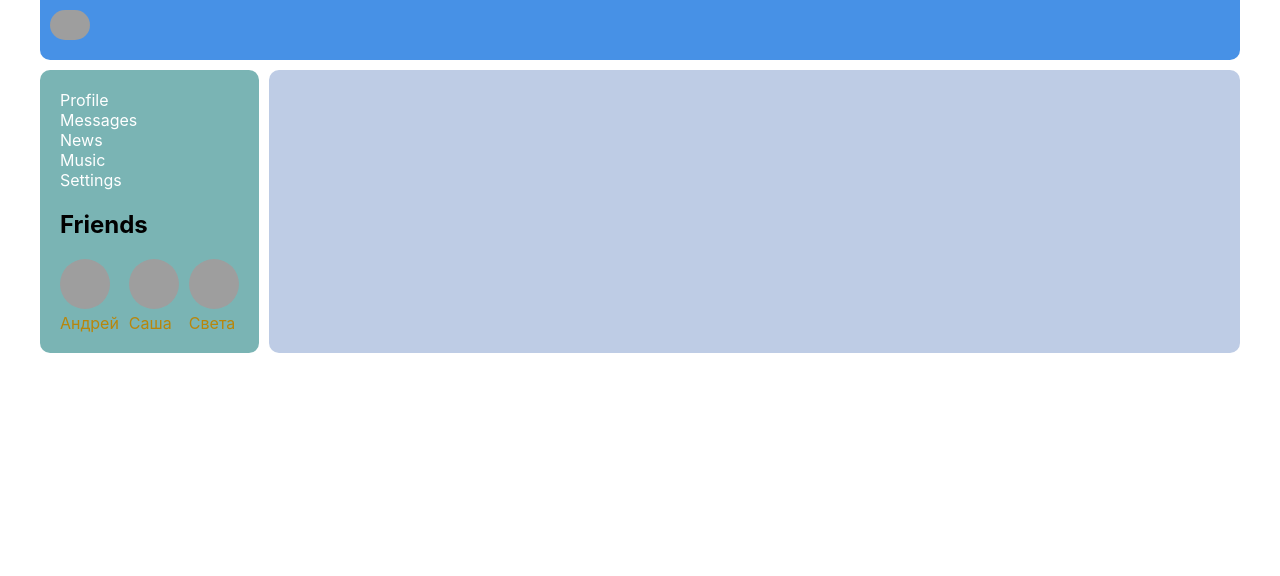
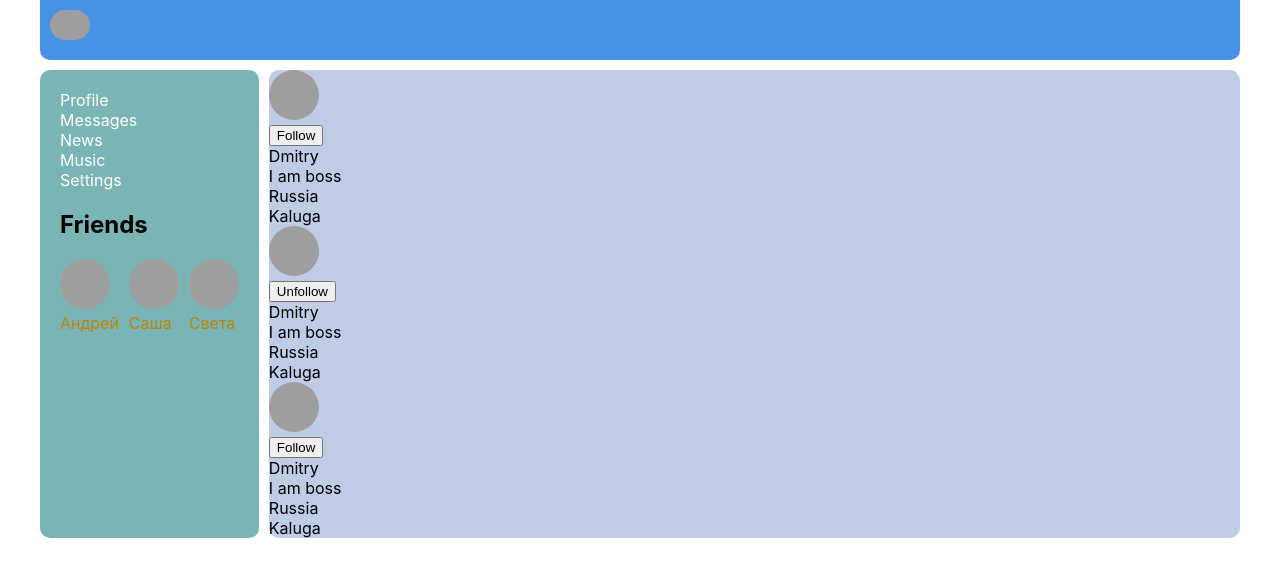
Before and after one commit to DonSaliere/Social-network, a React (Create React App) app: page /users in a window 1280 px wide. Shown: the top 576 px of the page. Built offline with nearby package versions, Linux system fonts and the light colour scheme; grey boxes are pictures that could not be loaded.

Commit message:
49 - Create user page

```diff
--- a/src/App.js
+++ b/src/App.js
@@ -7,6 +7,7 @@
 import { Route, BrowserRouter } from 'react-router-dom';
 import DialogsContainer from './components/Dialogs/DialogsContainer';
 import NavbarContainer from './components/Navbar/NavbarContainer';
+import UsersContainer from './components/Users/UsersContainer';
 
 const App = (props) => {
   return (
@@ -18,6 +19,8 @@
             render={() => <DialogsContainer/>} />
           <Route path='/profile'
             render={() => <Profile />} />
+          <Route path='/users'
+            render={() => <UsersContainer/>} />
         </div>
       </div>
   );
--- a/src/components/Redux/redux-store.js
+++ b/src/components/Redux/redux-store.js
@@ -2,11 +2,13 @@
 import profileReducer from "./profile-reducer"
 import dialogsReducer from "./dialogs-reducer"
 import sidebarReducer from "./sidebar-reducer"
+import usersReducer from "./users-reducer";
 
 let reducers = combineReducers({
     profilePage: profileReducer,
     dialogsPage: dialogsReducer,
-    sideBar: sidebarReducer
+    sideBar: sidebarReducer,
+    usersPage: usersReducer
 });
 
 let store = createStore(reducers);
--- /dev/null
+++ b/src/components/Redux/users-reducer.js
@@ -0,0 +1,49 @@
+const FOLLOW = 'FOLLOW'
+const UNFOLLOW = 'UNFOLLOW'
+const SET_USERS = 'SET_USERS'
+
+
+let initialState = {
+    users: [
+        { id: 1, photoUrl: 'http://gloria-mur.ru/wp-content/uploads/2017/05/avatar1-740x463.jpg' ,followed: false, fullName: 'Dmitry', status: 'I am boss', location: { city: 'Kaluga', country: 'Russia' } },
+        { id: 2, photoUrl: 'http://gloria-mur.ru/wp-content/uploads/2017/05/avatar1-740x463.jpg' ,followed: true, fullName: 'Dmitry', status: 'I am boss', location: { city: 'Kaluga', country: 'Russia' } },
+        { id: 3, photoUrl: 'http://gloria-mur.ru/wp-content/uploads/2017/05/avatar1-740x463.jpg' ,followed: false, fullName: 'Dmitry', status: 'I am boss', location: { city: 'Kaluga', country: 'Russia' } }
+    ]
+};
+
+const usersReducer = (state = initialState, action) => {
+    switch (action.type) {
+        case FOLLOW:
+            return {
+                ...state,
+                users: state.users.map(u => {
+                    if (u.id === action.userId) {
+                        return { ...u, followed: true }
+                    }
+                    return u;
+                })
+            }
+        case UNFOLLOW:
+            return {
+                ...state,
+                users: state.users.map(u => {
+                    if (u.id === action.userId) {
+                        return { ...u, followed: false }
+                    }
+                    return u;
+                })
+            }
+        case SET_USERS: {
+            return { ...state, users: [...state.users, ...action.users] }
+        }
+        default:
+            return state;
+
+    }
+}
+
+export const followAC = (userId) => ({ type: FOLLOW, userId })
+export const unfollowAC = (userId) => ({ type: UNFOLLOW, userId })
+export const setUsersAC = (users) => ({ type: SET_USERS, users })
+
+export default usersReducer;
--- /dev/null
+++ b/src/components/Users/Users.jsx
@@ -0,0 +1,45 @@
+import React from 'react';
+import style from './Users.module.css';
+
+let Users = (props) => {
+
+    if (props.users.lenght === 0) {
+        props.setUsers([
+            { id: 1, photoUrl: 'http://gloria-mur.ru/wp-content/uploads/2017/05/avatar1-740x463.jpg', followed: false, fullName: 'Dmitry', status: 'I am boss', location: { city: 'Kaluga', country: 'Russia' } },
+            { id: 2, photoUrl: 'http://gloria-mur.ru/wp-content/uploads/2017/05/avatar1-740x463.jpg', followed: true, fullName: 'Dmitry', status: 'I am boss', location: { city: 'Kaluga', country: 'Russia' } },
+            { id: 3, photoUrl: 'http://gloria-mur.ru/wp-content/uploads/2017/05/avatar1-740x463.jpg', followed: false, fullName: 'Dmitry', status: 'I am boss', location: { city: 'Kaluga', country: 'Russia' } }
+        ]
+        )
+    }
+
+    return <div>
+        {
+            props.users.map(u => <div key={u.id}>
+                <span>
+                    <div>
+                        <img src={u.photoUrl} className={style.userPhoto} />
+                    </div>
+                    <div>
+                        {u.followed
+                            ? <button onClick={() => { props.unfollow(u.id) }}>Unfollow</button>
+                            : <button onClick={() => { props.follow(u.id) }}>Follow</button>}
+                    </div>
+                </span>
+                <span>
+                    <span>
+                        <div>{u.fullName}</div>
+                        <div>{u.status}</div>
+                    </span>
+                    <span>
+                        <div>{u.location.country}</div>
+                        <div>{u.location.city}</div>
+                    </span>
+                </span>
+            </div>
+            )
+        }
+    </div>
+
+}
+
+export default Users;
--- /dev/null
+++ b/src/components/Users/Users.module.css
@@ -0,0 +1,6 @@
+
+  .userPhoto {
+    width: 50px;
+    height: 50px;
+    border-radius: 30px;
+  }
--- /dev/null
+++ b/src/components/Users/UsersContainer.jsx
@@ -0,0 +1,27 @@
+import React from 'react';
+import { connect } from 'react-redux';
+import Users from './Users';
+import { followAC, unfollowAC, setUsersAC } from '../Redux/users-reducer';
+
+let mapsStateToProps = (state) => {
+    return {
+        users: state.usersPage.users
+    }
+}
+
+let mapsDispatchToProps = (dispatch) => {
+    return {
+        follow: (userId) => {
+            dispatch(followAC(userId));
+        },
+        unfollow: (userId) => {
+            dispatch(unfollowAC(userId));
+        },
+        setUsers: (userId) => {
+            dispatch(setUsersAC(userId));
+        }
+    }
+}
+
+
+export default connect(mapsStateToProps, mapsDispatchToProps)(Users);
```
